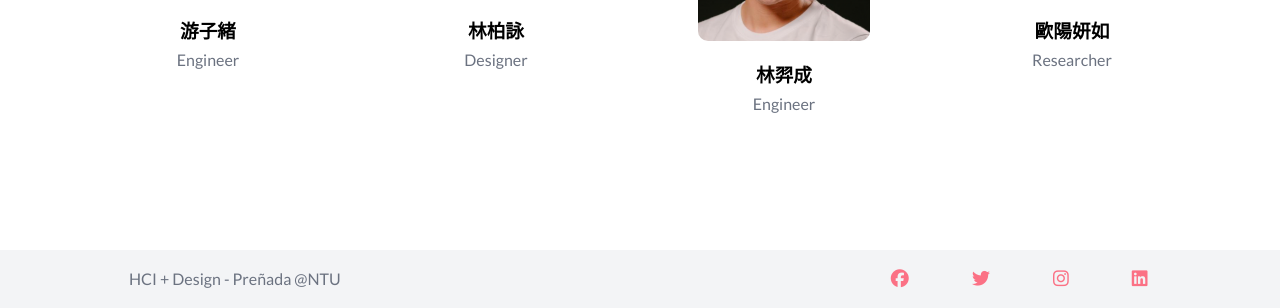
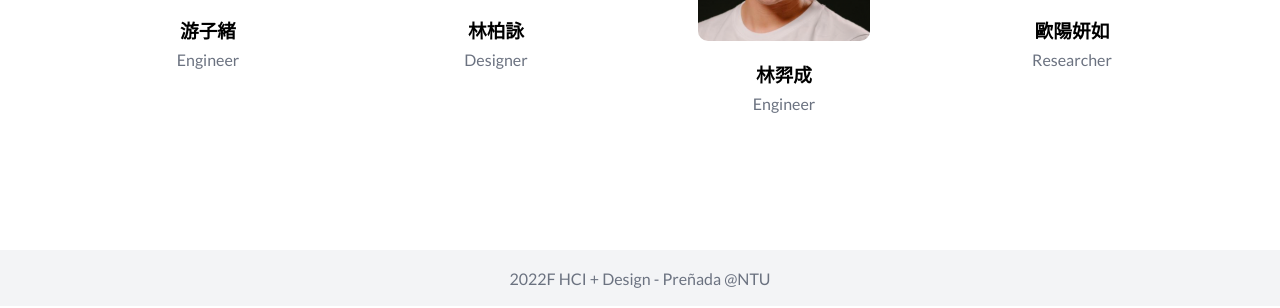
Before and after one commit to winnieouyang7988/prenada, a plain HTML site: page index.html in a window 1280 px wide. Shown: the part 7502-7810 px from the top of the page. Drawn offline with Linux system fonts and the light colour scheme.

Commit message:
footer update

```diff
--- a/index.html
+++ b/index.html
@@ -223,6 +223,18 @@
 		</div>
 	</div>
 </section>
+
+
+<div class="footer-col">
+			<div class="icons">
+				<i class="fa-brands fa-facebook"></i>
+				<i class="fa-brands fa-twitter"></i>
+				<i class="fa-brands fa-instagram"></i>
+				<i class="fa-brands fa-linkedin"></i>
+			</div>
+		</div>
+
+
 -->
 <!-------------------prototype2-->>
 <section class="prototype" id="prototype-section">
@@ -415,15 +427,7 @@
 <section class="footer">
 	<div class="row">
 		<div class="footer-col">
-			<p>HCI + Design - Preñada @NTU</p>
-		</div>
-		<div class="footer-col">
-			<div class="icons">
-				<i class="fa-brands fa-facebook"></i>
-				<i class="fa-brands fa-twitter"></i>
-				<i class="fa-brands fa-instagram"></i>
-				<i class="fa-brands fa-linkedin"></i>
-			</div>
+			<p>2022F HCI + Design - Preñada @NTU</p>
 		</div>
 	</div>
 
--- a/style.css
+++ b/style.css
@@ -604,15 +604,18 @@ p{
 	margin: 0;
 	margin-left: 8%;
 	margin-right: 8%;
-	display: flex;
-	justify-content: space-between;
+
+	text-align: center;
 }
 .footer p{
 	padding: 16.5px;
 	margin: 0 10px;
 }
+.footer-col{
+	text-align: center;
+}
 
-.icons .fa-brands{
+/*.icons .fa-brands{
 	color: #fb7185;
 	font-size: 18px;
 	margin: 0 10px;
@@ -620,7 +623,7 @@ p{
 	padding: 20px;
 	flex: 1;
 	text-align: right;
-}
+}*/
 
 @media (max-width:767px) {
 	.text-box h1{
```
